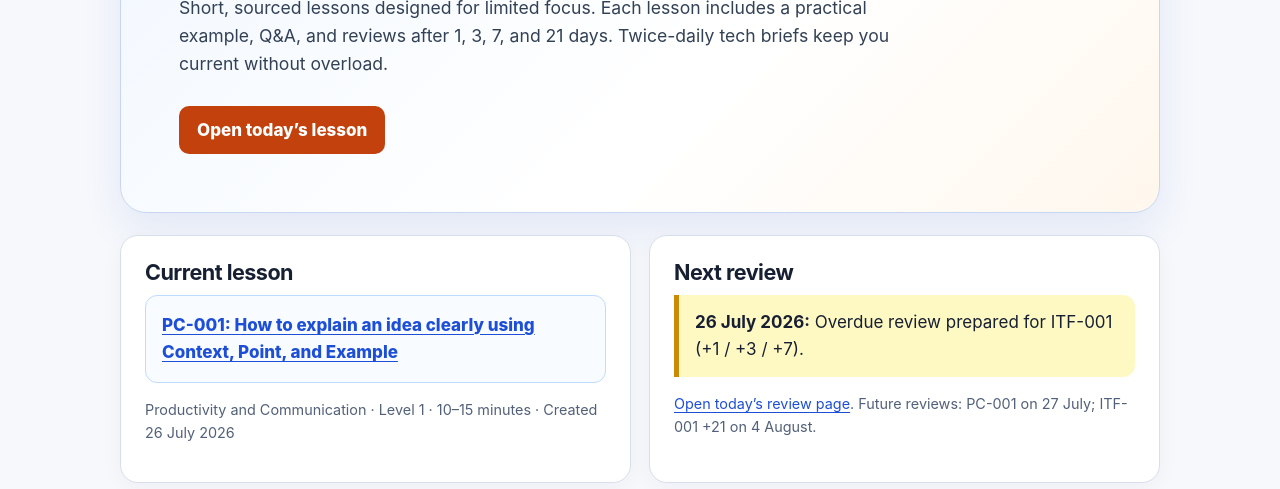
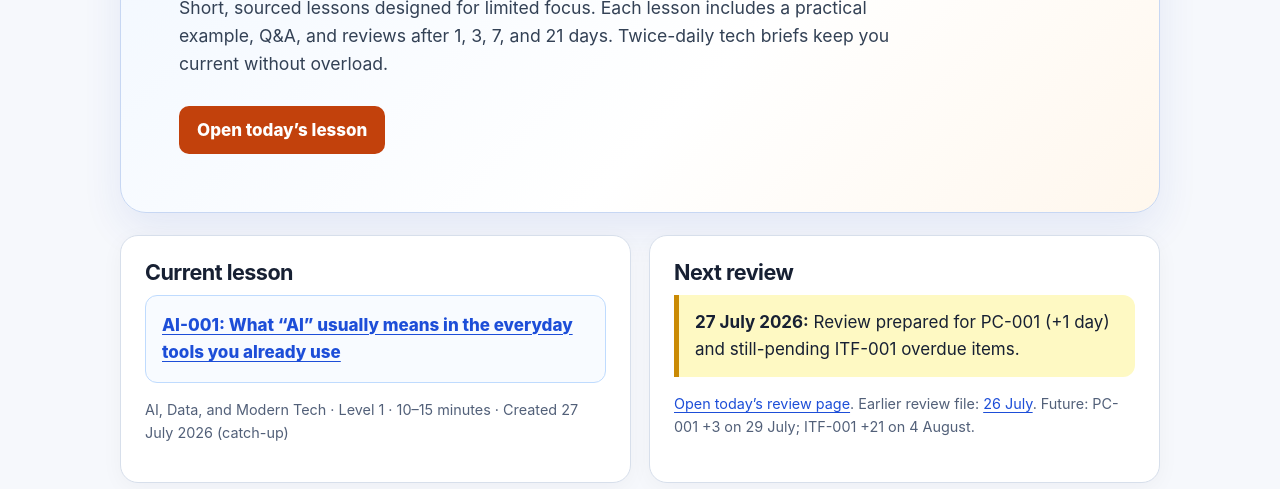
Before and after one commit to Arunstha21/daily-learning, a plain HTML site: page index.html in a window 1280 px wide. Shown: the part 311-800 px from the top of the page. Drawn offline with Linux system fonts and the light colour scheme.

Commit message:
Update index.html for AI-001, reviews, and 27 July tech briefs (catch-up PM)

```diff
--- a/index.html
+++ b/index.html
@@ -41,34 +41,31 @@
     <header class="hero">
       <p class="eyebrow">Personal learning workspace</p>
       <h1>Learn one useful thing today.</h1>
-      <p class="lead">Short, sourced lessons designed for limited focus. Each lesson includes a practical example, Q&amp;A, and reviews after 1, 3, 7, and 21 days. Twice-daily tech briefs keep you current without overload.</p>
-      <a class="next" href="02_Productivity_and_Communication/PC-001_2026-07-26_explain-idea-context-point-example.html">Open today’s lesson</a>
+      <p class="lead">Short, sourced lessons designed for limited focus. Each lesson includes a practical example, Q&A, and reviews after 1, 3, 7, and 21 days. Twice-daily tech briefs keep you current without overload.</p>
+      <a class="next" href="03_AI_Data_and_Modern_Tech/AI-001_2026-07-27_what-ai-means-in-everyday-tools.html">Open today’s lesson</a>
     </header>
 
     <div class="grid">
       <section class="card">
         <h2>Current lesson</h2>
-        <a class="lesson-link" href="02_Productivity_and_Communication/PC-001_2026-07-26_explain-idea-context-point-example.html">PC-001: How to explain an idea clearly using Context, Point, and Example</a>
-        <p class="details">Productivity and Communication · Level 1 · 10–15 minutes · Created 26 July 2026</p>
+        <a class="lesson-link" href="03_AI_Data_and_Modern_Tech/AI-001_2026-07-27_what-ai-means-in-everyday-tools.html">AI-001: What “AI” usually means in the everyday tools you already use</a>
+        <p class="details">AI, Data, and Modern Tech · Level 1 · 10–15 minutes · Created 27 July 2026 (catch-up)</p>
       </section>
 
       <section class="card">
         <h2>Next review</h2>
         <div class="review">
-          <strong>26 July 2026:</strong> Overdue review prepared for ITF-001 (+1 / +3 / +7).
+          <strong>27 July 2026:</strong> Review prepared for PC-001 (+1 day) and still-pending ITF-001 overdue items.
         </div>
-        <p class="details"><a href="08_Reviews/REVIEW_2026-07-26.html">Open today’s review page</a>. Future reviews: PC-001 on 27 July; ITF-001 +21 on 4 August.</p>
+        <p class="details"><a href="08_Reviews/REVIEW_2026-07-27.html">Open today’s review page</a>. Earlier review file: <a href="08_Reviews/REVIEW_2026-07-26.html">26 July</a>. Future: PC-001 +3 on 29 July; ITF-001 +21 on 4 August.</p>
       </section>
 
       <section class="card">
         <h2>Tech news</h2>
-        <p class="news-empty">No briefs yet. The first morning brief will appear here after the next AM run.</p>
-        <!-- Example structure once briefs exist:
         <ul class="news-list">
           <li><a href="tech-news/2026-07-27-AM.html">27 July 2026 · Morning brief</a></li>
           <li><a href="tech-news/2026-07-27-PM.html">27 July 2026 · Evening brief</a></li>
         </ul>
-        -->
       </section>
 
       <section class="card">
```
